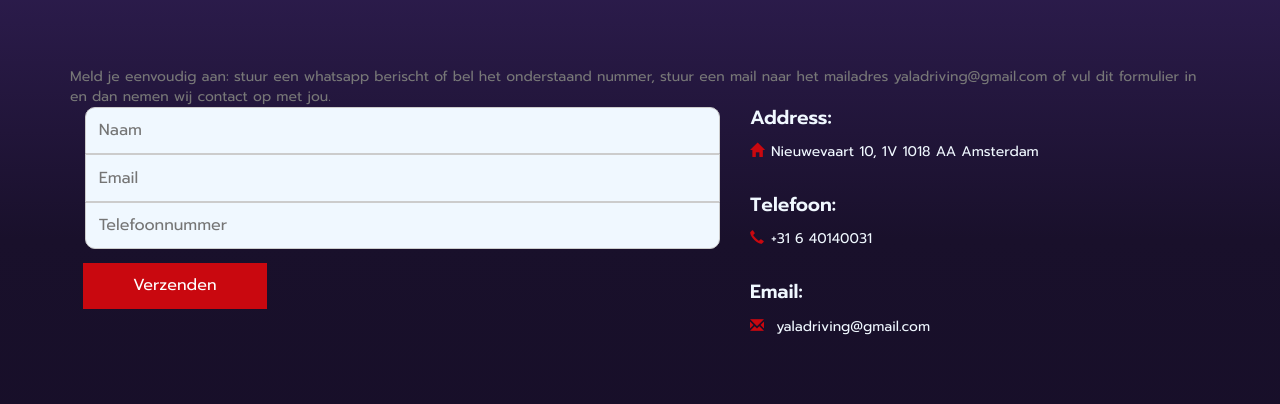
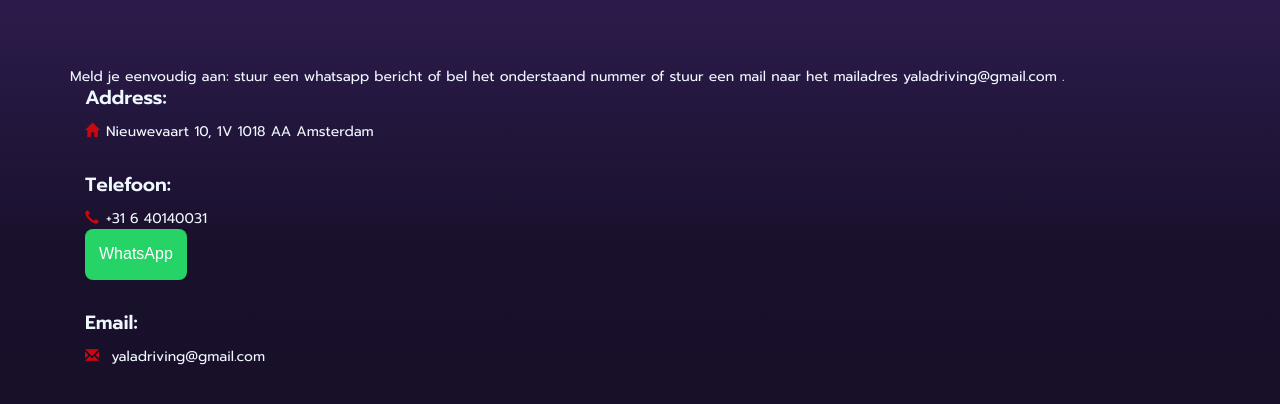
Before and after one commit to YalaDriving/yaladriving, a plain HTML site: page mail.html in a window 1280 px wide. Shown: the part 634-1038 px from the top of the page. Drawn offline with Linux system fonts and the light colour scheme.

Commit message:
Update mail.html

```diff
--- a/mail.html
+++ b/mail.html
@@ -64,18 +64,18 @@
 		<div class="container">
 			<div class="w3l-heading">
 				<h2 class="w3ls_head">Aanmelden</h2>
-				<p class="text-muted">Meld je eenvoudig aan: stuur een whatsapp berischt of bel het onderstaand nummer, stuur een mail naar het mailadres yaladriving@gmail.com of vul dit formulier in en dan nemen wij contact op met jou.</p>
+				<p class="text-muted" style="color: aliceblue;">Meld je eenvoudig aan: stuur een whatsapp bericht of bel het onderstaand nummer of stuur een mail naar het mailadres yaladriving@gmail.com .</p>
 
 			</div>
 			<div class="contact-agileinfo">
-				<div class="col-md-7 contact-right">
+				<!-- <div class="col-md-7 contact-right">
 					<form action="POST" data-netlify="true">
 						<input type="text" name="Name" placeholder="Naam" required="" style="background-color: aliceblue; border-top-left-radius: 10px; border-top-right-radius: 10px;">
 						<input type="text" name="Email" placeholder="Email" required="" style="background-color: aliceblue; ">
 						<input type="text" name="Phone no" placeholder="Telefoonnummer" required=""  style="background-color: aliceblue;  border-bottom-left-radius: 10px; border-bottom-right-radius: 10px;">
 						<input type="submit" value="Verzenden" >
 					</form>
-				</div>
+				</div> -->
 				<div class="col-md-5 contact-left">
 					<div class="address">
 						<h5 style="color: aliceblue;">Address:</h5>
@@ -86,6 +86,7 @@
 					<div class="address address-mdl">
 						<h5 style="color: aliceblue;">Telefoon:</h5>
 						<p style="color: aliceblue;"><i class="glyphicon glyphicon-earphone"></i>+31 6 40140031</p>
+						<a href="https://api.whatsapp.com/send?phone=31640140031" style="display: inline-block; padding:14px; border-radius: 8px; background-color: #25D366; color: #fff; text-decoration: none; font-family: sans-serif; font-size: 16px;">WhatsApp</a>
 					</div>
 					<div class="address">
 						<h5 style="color: aliceblue;">Email:</h5>
```
